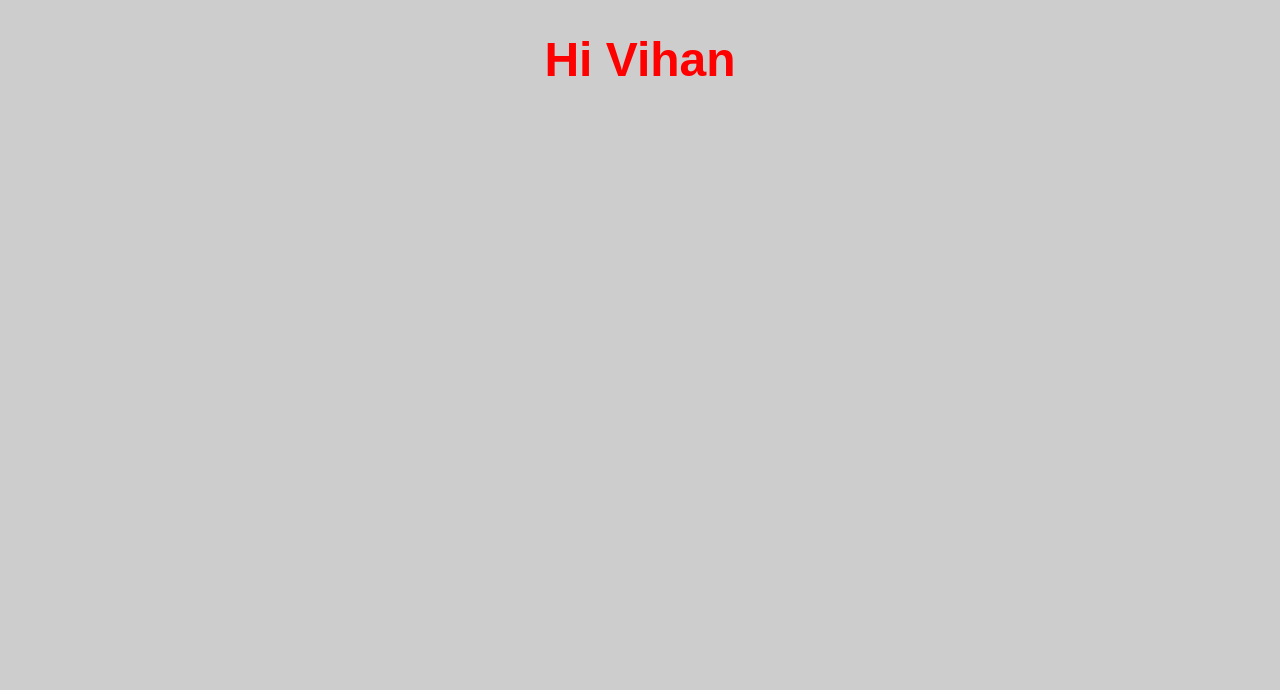
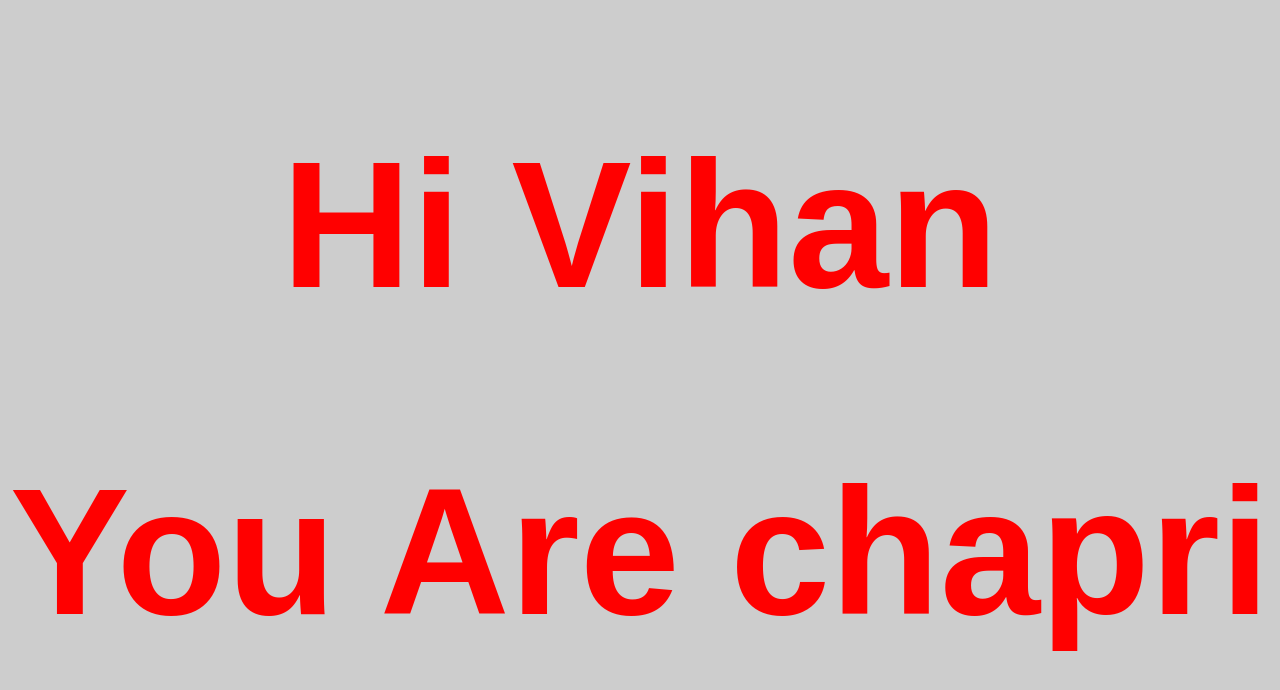
Before and after one commit to impman2023/Vihan, a plain HTML site: page index.html in a window 1280 px wide. Drawn offline with Linux system fonts and the light colour scheme.

Commit message:
Update index.html

```diff
--- a/index.html
+++ b/index.html
@@ -9,7 +9,7 @@
         background-color: black;
         color: white;
         text-align: center;
-        font-size: 24px;
+        font-size: 90px;
         font-family: Arial, sans-serif;
         animation: changeBackground 2s infinite alternate, flashText 1s infinite;
     }
@@ -27,5 +27,6 @@
 </head>
 <body>
     <h1>Hi Vihan</h1>
+    <h1>You Are chapri</h1>
 </body>
 </html>
```
